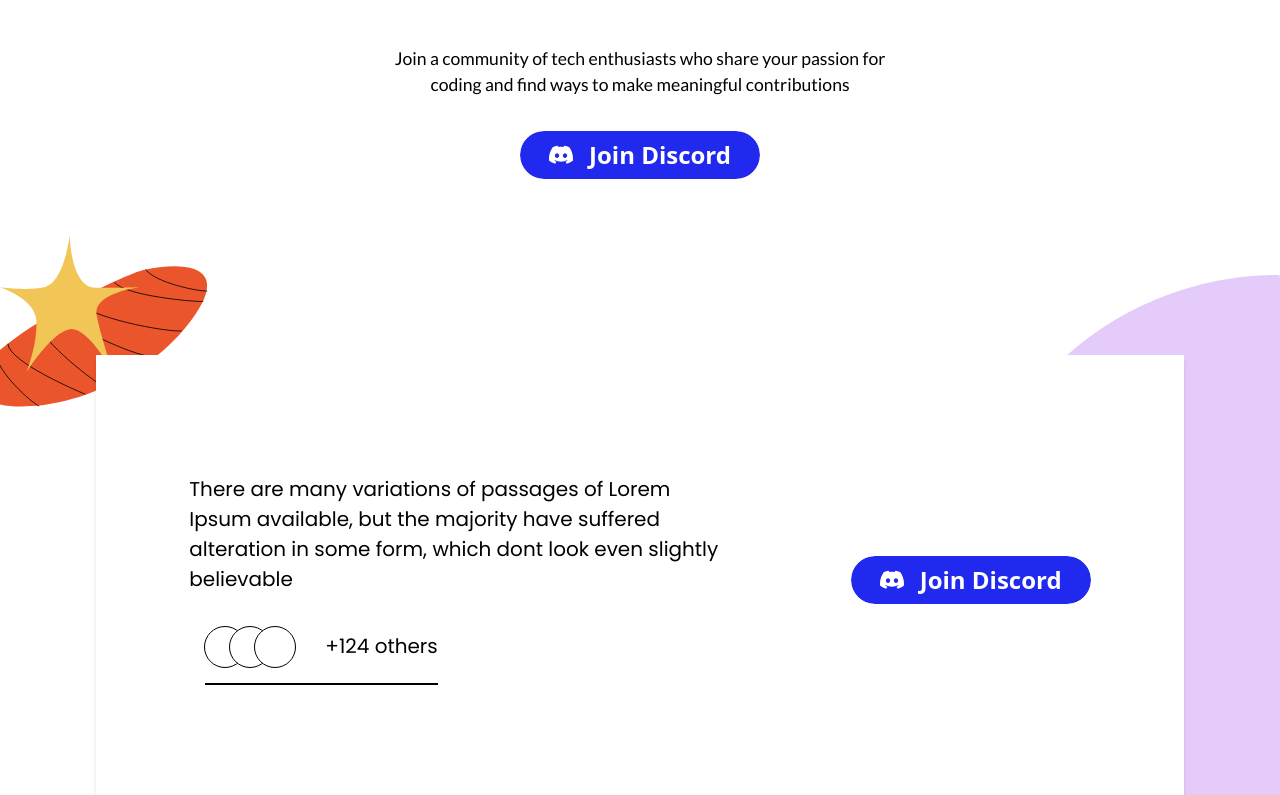
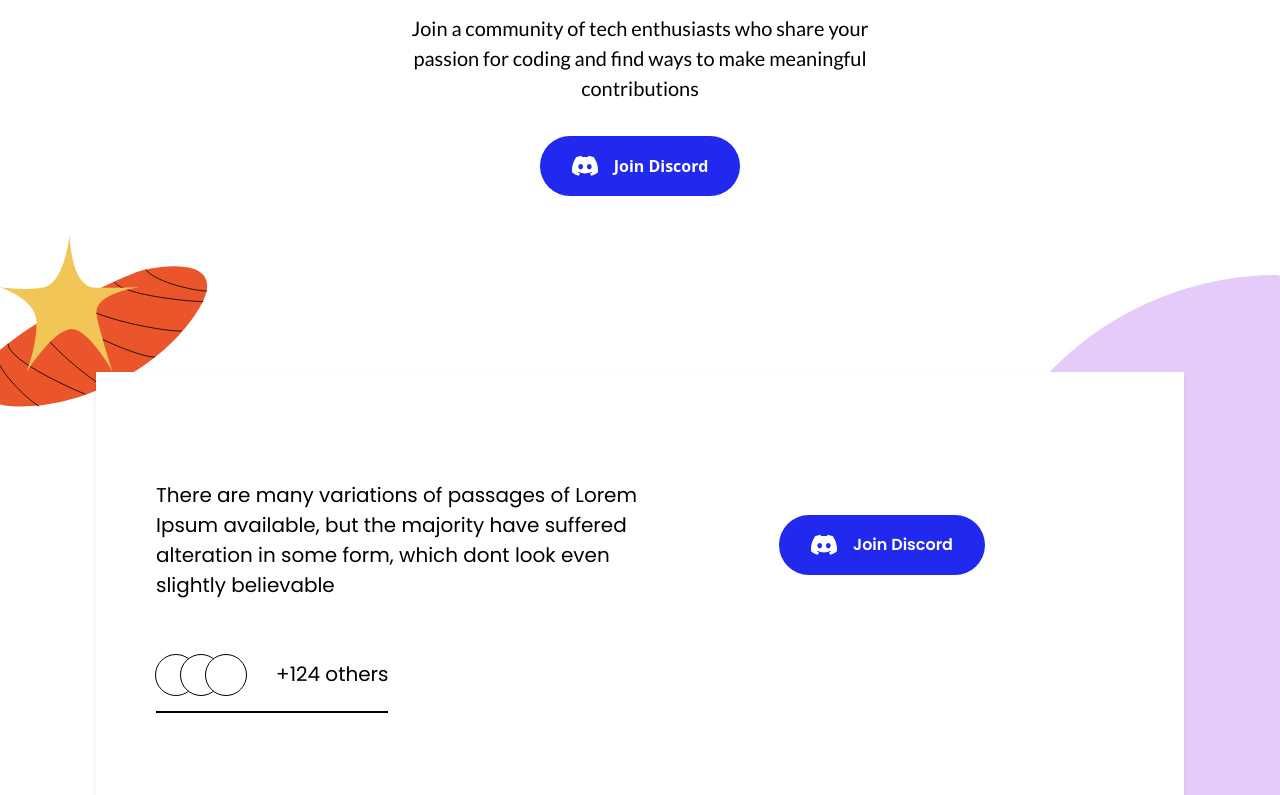
Before and after one commit to thecocode/cocode-client, a React (Create React App) app: page / in a window 1280 px wide. Shown: the part 485-1280 px from the top of the page. Built offline with nearby package versions, Linux system fonts and the light colour scheme; what tailwindcss-typography would draw is missing.

Commit message:
refactor: create seperate discord button

```diff
--- a/src/components/Button/index.tsx
+++ b/src/components/Button/index.tsx
@@ -1,8 +1,5 @@
 /* eslint-disable react/button-has-type */
-import { DiscordLogo } from '@phosphor-icons/react';
-import { ButtonTypes, Button as IButton } from '../../types';
 import { ButtonHTMLAttributes } from 'react';
-import { Link } from 'react-router-dom';
 enum ButtonVariants {
   PRIMARY = 'primary',
 }
@@ -26,7 +23,6 @@ export function BaseButton({
   type,
   LeftIcon,
   RightIcon,
-  link,
   extendedClassNames,
   variant = ButtonVariants.PRIMARY,
   ...props
@@ -57,17 +53,16 @@ export function BaseButton({
   );
 }
 
-export function Button({ link, type }: IButton) {
+export function DiscordButton() {
   return (
-    <a href={link} className=''>
-      <span
-        className={`flex w-[220px] ml:w-[240px] mx-auto items-center h-[2.5rem] ml:h-[3rem] font-semibold justify-center text-[1.2rem] ml:text-[1.5rem] gap-4 outline outline-2 rounded-[1.5rem] py-3 px-6 ${
-          type === ButtonTypes.DISCORD ? 'bg-discord-blue text-white' : 'bg-white text-black'
-        } `}
-      >
-        <img className='w-[24px]' src='./assets/discord-logo.svg' alt='' />
-        <div>Join Discord</div>
-      </span>
+    <a
+      className='flex items-center font-semibold justify-center w-fit text-sm gap-4 rounded-full mx-auto py-[12px] px-[28px] transition-all shadow-[0_8px_0px_#B0B3EA] ml:mt-[8px] ml:shadow-none ml:hover:-translate-y-[8px] ml:hover:shadow-[0_8px_0px_#B0B3EA] bg-discord-blue text-white ml:py-[18px] ml:px-[32px]'
+      href='https://discord.com/invite/WfZjwtPRYE'
+      target='_blank'
+      rel='noreferrer'
+    >
+      <img className='max-w-[22px] tb:max-w-[28px]' src='./assets/discord-logo.svg' alt='' />
+      <span>Join Discord</span>
     </a>
   );
 }
--- a/src/components/Hero/index.tsx
+++ b/src/components/Hero/index.tsx
@@ -1,13 +1,11 @@
 import { useMediaQuery } from '../../hooks';
-import { ButtonTypes, ScreenTypes } from '../../types';
-import { Button } from '../Button';
+import { DiscordButton } from '../Button';
 
 export function Hero() {
-  const { screenType } = useMediaQuery();
   return (
     <div className='relative py-12'>
-      <h1 className='w-[90%] flex items-center justify-center mx-auto mt-8'>
-        <div className='absolute -z-10 mx-auto text-transparent'>CODE CONTRIBUTE COLLABORATE</div>
+      <h1 className='w-[90%] flex items-center justify-center mx-auto mb-[-50px] tb:mb-[-30px] ml:mb-0'>
+        {/* <div className='absolute -z-10 mx-auto text-transparent'>CODE CONTRIBUTE COLLABORATE</div> */}
         <svg
           width='639'
           height='336'
@@ -43,11 +41,11 @@ export function Hero() {
           />
         </svg>
       </h1>
-      <p className='font-lato w-[80%] ml:w-[40%] text-[1.1rem] text-center my-8 mx-auto'>
+      <p className='font-lato w-[80%] ml:w-[40%] text-md text-center my-8 mx-auto'>
         Join a community of tech enthusiasts who share your passion for coding and find ways to make
         meaningful contributions
       </p>
-      <Button type={ButtonTypes.DISCORD} link='' />
+      <DiscordButton />
     </div>
   );
 }
--- a/src/components/Intro/index.tsx
+++ b/src/components/Intro/index.tsx
@@ -1,15 +1,22 @@
-import { ButtonTypes } from '../../types';
-import { Button } from '../Button';
+import { useMediaQuery } from '../../hooks';
+import { ScreenTypes } from '../../types';
+import { DiscordButton } from '../Button';
 
 export function Intro() {
+  const { screenType } = useMediaQuery();
   return (
-    <div className='flex flex-col ml:flex-row gap-6 items-center justify-evenly my-32 z-[5] mx-4 ml:mx-24 0y-12 shadow-md ml:h-[450px] bg-white py-12'>
-      <div className=' text-md w-[80%] ml:w-[50%]  font-poppins text-center ml:text-left'>
-        <p>
-          There are many variations of passages of Lorem Ipsum available, but the majority have
-          suffered alteration in some form, which dont look even slightly believable
-        </p>
-        <div className='pb-4 w-fit border-black border-b-2 flex items-center justify-center ml:justify-start mx-auto ml:ml-4 mt-8'>
+    <div className='flex flex-col ml:flex-row gap-10 items-center justify-evenly my-32 z-[5] mx-4 ml:mx-24 shadow-md ml:h-[450px] bg-white py-[clamp(90px,9.375vw,120px)] px-[clamp(45px,4.688vw,60px)] ml:gap-6'>
+      <div className='text-md font-poppins text-center ml:text-left'>
+        <div className='flex items-center'>
+          <p className='ml:w-[50%]'>
+            There are many variations of passages of Lorem Ipsum available, but the majority have
+            suffered alteration in some form, which dont look even slightly believable
+          </p>
+          {screenType === ScreenTypes.MID_LAPTOP || screenType === ScreenTypes.LARGE_LAPTOP ? (
+            <DiscordButton />
+          ) : null}
+        </div>
+        <div className='pb-4 w-fit border-black border-b-2 flex items-center justify-center ml:justify-start mt-[32px] mx-auto ml:mx-0 ml:mr-auto ml:mt-[54px]'>
           <div className='flex items-center '>
             <span className=' relative inline-block w-[40px] aspect-square rounded-full outline outline-1'></span>
             <span className=' relative  left-[-15px] bg-white z-10 inline-block w-[40px] aspect-square rounded-full outline outline-1'></span>
@@ -18,7 +25,9 @@ export function Intro() {
           <p>+124 others</p>
         </div>
       </div>
-      <Button type={ButtonTypes.DISCORD} link='' />
+      {screenType === ScreenTypes.MOBILE || screenType === ScreenTypes.TABLET ? (
+        <DiscordButton />
+      ) : null}
     </div>
   );
 }
```
